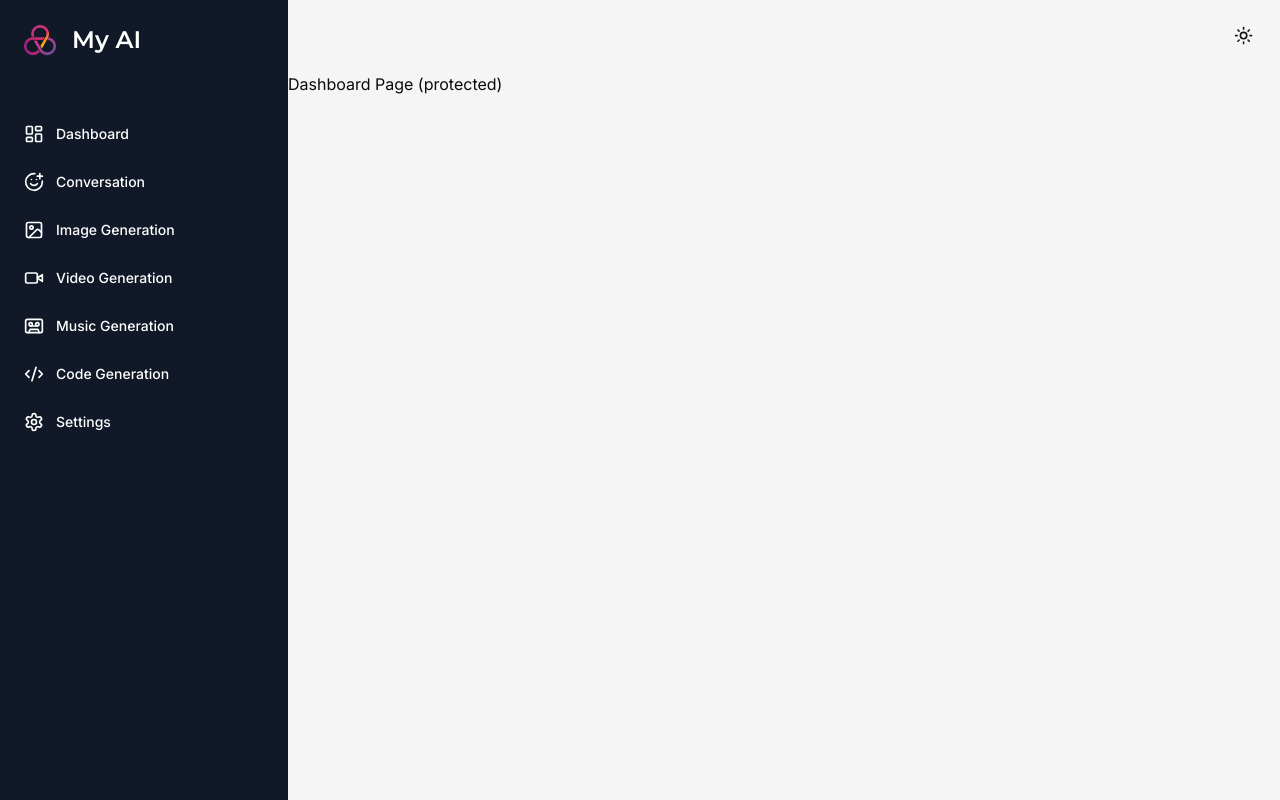
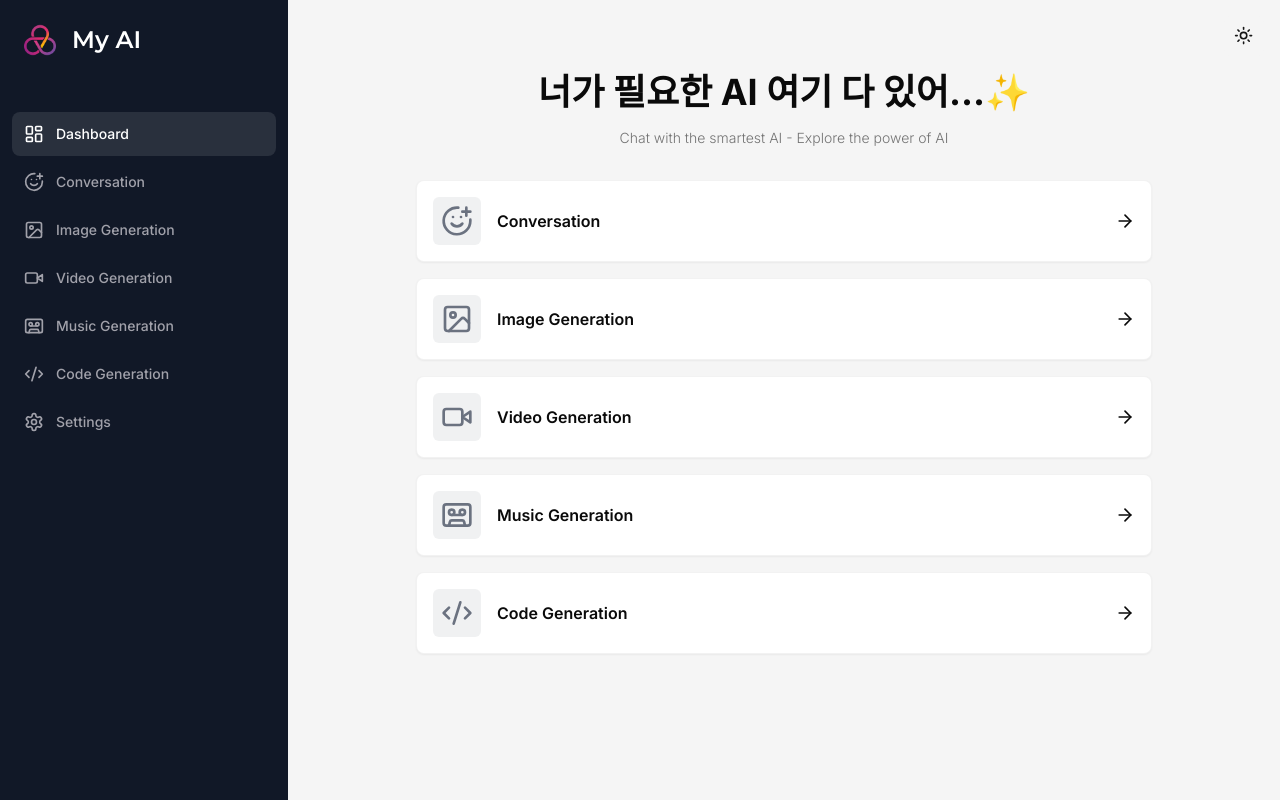
Before and after one commit to younu-Yun/ai-interviewer, a Next.js app: page /dashboard in a window 1280 px wide. Built offline with nearby package versions, Linux system fonts and the light colour scheme.

Commit message:
Feat: dashboard 추가

```diff
--- a/app/(dashboard)/(routes)/dashboard/page.tsx
+++ b/app/(dashboard)/(routes)/dashboard/page.tsx
@@ -1,7 +1,74 @@
+'use client';
+
+import { ArrowRight, CassetteTape, Code2, ImageIcon, MessageSquare, SmilePlus, VideoIcon } from 'lucide-react';
+import { Card, CardContent, CardDescription, CardFooter, CardHeader, CardTitle } from '@/components/ui/card';
+import { cn } from '@/lib/utils';
+import { useRouter } from 'next/navigation';
+
+const tools = [
+  {
+    label: 'Conversation',
+    icon: SmilePlus,
+    color: 'text-gray-500',
+    bgColor: 'bg-gray-500/10',
+    href: '/conversation',
+  },
+  {
+    label: 'Image Generation',
+    icon: ImageIcon,
+    color: 'text-gray-500',
+    bgColor: 'bg-gray-500/10',
+    href: '/image',
+  },
+  {
+    label: 'Video Generation',
+    icon: VideoIcon,
+    color: 'text-gray-500',
+    bgColor: 'bg-gray-500/10',
+    href: '/video',
+  },
+  {
+    label: 'Music Generation',
+    icon: CassetteTape,
+    color: 'text-gray-500',
+    bgColor: 'bg-gray-500/10',
+    href: '/music',
+  },
+  {
+    label: 'Code Generation',
+    icon: Code2,
+    color: 'text-gray-500',
+    bgColor: 'bg-gray-500/10',
+    href: '/code',
+  },
+];
+
 const DashBoard = () => {
+  const router = useRouter();
+
   return (
     <div>
-      <p>Dashboard Page (protected)</p>
+      <div className='mb-8 space-y-4'>
+        <h2 className='text-2xl md:text-4xl font-bold text-center'>너가 필요한 AI 여기 다 있어...✨</h2>
+        <p className='text-muted-foreground font-light text-sm md:text-ld text-center'>Chat with the smartest AI - Explore the power of AI</p>
+      </div>
+      <div className='px-4 md:px-20 lg:px-32 space-y-4'>
+        {tools.map((tool) => (
+          <Card
+            onClick={() => router.push(tool.href)}
+            key={tool.href}
+            className='p-4 border-black/5 flex items-center justify-between hover:shadow-md trasition cursor-pointer'
+          >
+            <div className='flex items-center gap-x-4'>
+              <div className={cn('p-2 w-fit rounded-md', tool.bgColor)}>
+                <tool.icon className={cn('w-8 h-8', tool.color)} />
+              </div>
+              <div className='font-semibold'>{tool.label}</div>
+            </div>
+            <ArrowRight className='w-5 h-5' />
+          </Card>
+        ))}
+      </div>
     </div>
   );
 };
--- a/components/header.tsx
+++ b/components/header.tsx
@@ -10,7 +10,7 @@
   return (
     <div className='flex items-center p-4'>
       <Button variant={'ghost'} size={'icon'} className='md:hidden'>
-        <Menu />
+        <MobileSidebar />
       </Button>
       <div className='flex w-full justify-end items-center gap-x-2'>
         <ModeToggle />
--- a/components/mobile-sidebar.tsx
+++ b/components/mobile-sidebar.tsx
@@ -1,14 +1,27 @@
+'use client';
+
 import { Menu } from 'lucide-react';
-import { Sheet, SheetContent, SheetTrigger } from './ui/sheet';
+import { Sheet, SheetContent, SheetTrigger } from '@/components/ui/sheet';
 import Sidebar from './sidebar';
+import { useEffect, useState } from 'react';
 
 export const MobileSidebar = () => {
+  const [isMounted, setIsMounted] = useState(false);
+
+  useEffect(() => {
+    setIsMounted(true);
+  }, []);
+
+  if (!isMounted) {
+    return null;
+  }
+
   return (
     <Sheet>
       <SheetTrigger className='md:hidden pr-4'>
-        <Menu></Menu>
+        <Menu />
       </SheetTrigger>
-      <SheetContent side='left' className='p-0 bg-secondary pt-10 w-32'>
+      <SheetContent side='left' className='p-0'>
         <Sidebar />
       </SheetContent>
     </Sheet>
--- a/components/sidebar.tsx
+++ b/components/sidebar.tsx
@@ -38,11 +38,14 @@
             <Link
               href={route.href}
               key={route.href}
-              className='text-sm group flex p-3 w-full justify-start font-medium cursor-pointer hover:text-white hover:bg-white/10 rounded-lg transition '
+              className={cn(
+                'text-sm group flex p-3 w-full justify-start font-medium cursor-pointer hover:text-white hover:bg-white/10 rounded-lg transition',
+                pathname === route.href ? 'text-white bg-white/10' : 'text-zinc-400'
+              )}
             >
               <div className='flex items-center flex-1'>
                 <route.icon className={cn('h-5 w-5 mr-3', route.color)} />
-                <span className=''>{route.label}</span>
+                {route.label}
               </div>
             </Link>
           ))}
--- /dev/null
+++ b/components/ui/card.tsx
@@ -0,0 +1,79 @@
+import * as React from "react"
+
+import { cn } from "@/lib/utils"
+
+const Card = React.forwardRef<
+  HTMLDivElement,
+  React.HTMLAttributes<HTMLDivElement>
+>(({ className, ...props }, ref) => (
+  <div
+    ref={ref}
+    className={cn(
+      "rounded-lg border bg-card text-card-foreground shadow-sm",
+      className
+    )}
+    {...props}
+  />
+))
+Card.displayName = "Card"
+
+const CardHeader = React.forwardRef<
+  HTMLDivElement,
+  React.HTMLAttributes<HTMLDivElement>
+>(({ className, ...props }, ref) => (
+  <div
+    ref={ref}
+    className={cn("flex flex-col space-y-1.5 p-6", className)}
+    {...props}
+  />
+))
+CardHeader.displayName = "CardHeader"
+
+const CardTitle = React.forwardRef<
+  HTMLParagraphElement,
+  React.HTMLAttributes<HTMLHeadingElement>
+>(({ className, ...props }, ref) => (
+  <h3
+    ref={ref}
+    className={cn(
+      "text-2xl font-semibold leading-none tracking-tight",
+      className
+    )}
+    {...props}
+  />
+))
+CardTitle.displayName = "CardTitle"
+
+const CardDescription = React.forwardRef<
+  HTMLParagraphElement,
+  React.HTMLAttributes<HTMLParagraphElement>
+>(({ className, ...props }, ref) => (
+  <p
+    ref={ref}
+    className={cn("text-sm text-muted-foreground", className)}
+    {...props}
+  />
+))
+CardDescription.displayName = "CardDescription"
+
+const CardContent = React.forwardRef<
+  HTMLDivElement,
+  React.HTMLAttributes<HTMLDivElement>
+>(({ className, ...props }, ref) => (
+  <div ref={ref} className={cn("p-6 pt-0", className)} {...props} />
+))
+CardContent.displayName = "CardContent"
+
+const CardFooter = React.forwardRef<
+  HTMLDivElement,
+  React.HTMLAttributes<HTMLDivElement>
+>(({ className, ...props }, ref) => (
+  <div
+    ref={ref}
+    className={cn("flex items-center p-6 pt-0", className)}
+    {...props}
+  />
+))
+CardFooter.displayName = "CardFooter"
+
+export { Card, CardHeader, CardFooter, CardTitle, CardDescription, CardContent }
```
